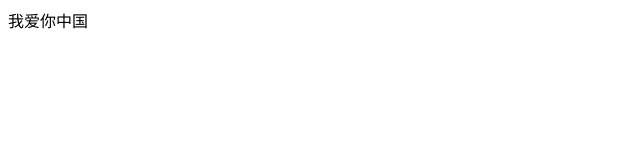
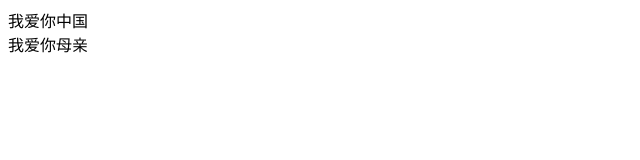
Before and after one commit to AniyoVc/Vingci, a plain HTML site: page index.html in a window 1280 px wide. Shown: the whole page, without its empty margins (0-640 px from the left). Drawn offline with Linux system fonts and the light colour scheme.

Commit message:
index.html

```diff
--- a/index.html
+++ b/index.html
@@ -5,7 +5,7 @@
 </head>
 <body onselectstart="return false">
 <div>我爱你中国</div>
-
+<div>我爱你母亲</div>
 
 </body>
 </html>
```
